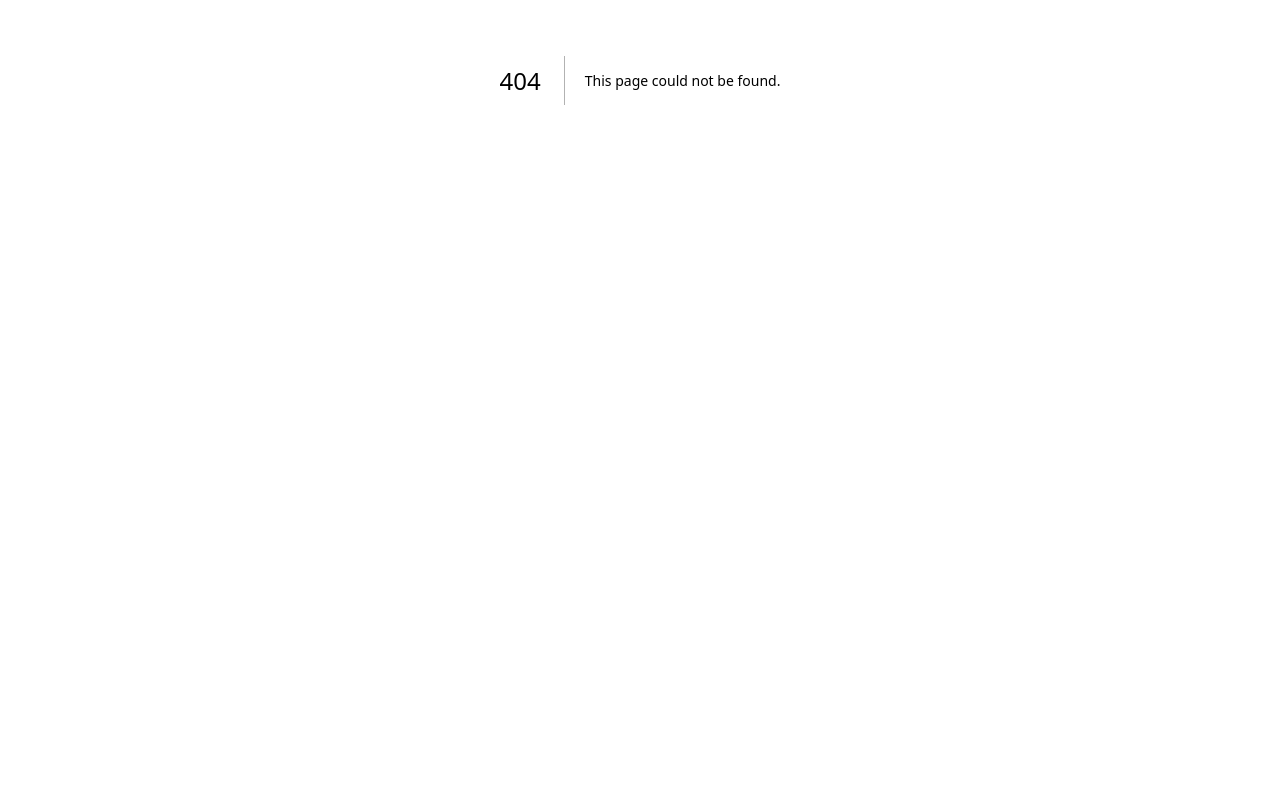
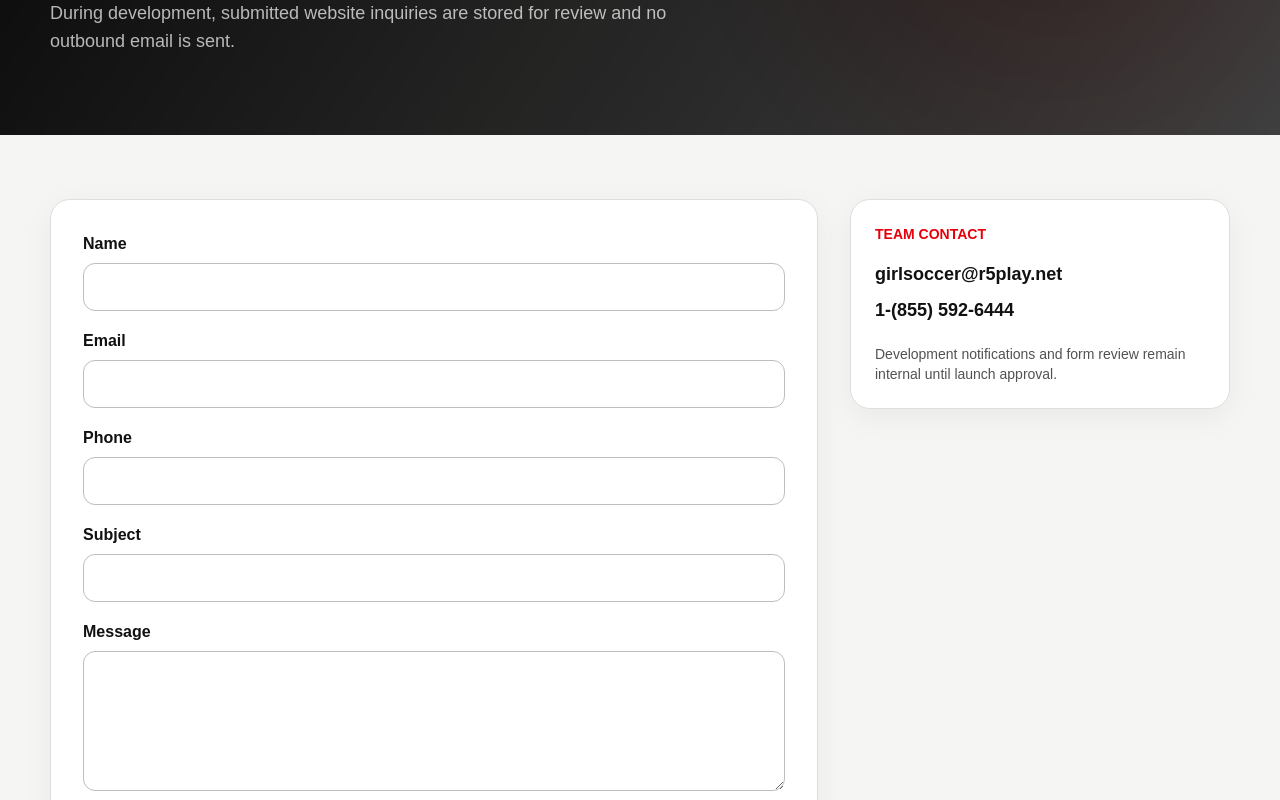
Before and after one commit to dang85ai/dg-claud, a Next.js app: page /contact in a window 1280 px wide. Before the commit this address had no page. Shown: the part 320-1120 px from the top of the page. Before the commit the page ends 800 px from the top, so only its background shows below. Built offline with nearby package versions, Linux system fonts and the light colour scheme; no server answers.

Commit message:
Build app/contact/page.tsx

```diff
--- /dev/null
+++ b/app/contact/page.tsx
@@ -0,0 +1,88 @@
+"use client";
+
+import { FormEvent, useState } from "react";
+import { DevelopmentBanner } from "@/components/DevelopmentBanner";
+import { PublicPageHero } from "@/components/PublicPageHero";
+import { PublicShell } from "@/components/PublicShell";
+import { endpoints, publicFetch } from "@/lib/api";
+
+export default function ContactPage() {
+  const [status, setStatus] = useState("");
+  const [loading, setLoading] = useState(false);
+
+  async function submit(event: FormEvent<HTMLFormElement>) {
+    event.preventDefault();
+    setLoading(true);
+    setStatus("");
+    const form = new FormData(event.currentTarget);
+    const body = Object.fromEntries(form.entries());
+
+    try {
+      const result = await publicFetch<{ message: string }>(endpoints.contact, {
+        method: "POST",
+        headers: { "Content-Type": "application/json" },
+        body: JSON.stringify(body)
+      });
+      setStatus(result.message);
+      event.currentTarget.reset();
+    } catch (error) {
+      setStatus(error instanceof Error ? error.message : "Unable to submit the form.");
+    } finally {
+      setLoading(false);
+    }
+  }
+
+  return (
+    <PublicShell>
+      <DevelopmentBanner />
+      <PublicPageHero
+        eyebrow="Get in Touch"
+        title="Contact the Team"
+        copy="During development, submitted website inquiries are stored for review and no outbound email is sent."
+      />
+      <section className="section">
+        <div className="container grid gap-8 lg:grid-cols-[1fr_380px]">
+          <form className="card p-6 md:p-8" onSubmit={submit}>
+            <div className="field-group">
+              <label className="field-label" htmlFor="name">Name</label>
+              <input className="field" id="name" name="name" required maxLength={120} />
+            </div>
+            <div className="field-group">
+              <label className="field-label" htmlFor="email">Email</label>
+              <input className="field" id="email" type="email" name="email" required maxLength={320} />
+            </div>
+            <div className="field-group">
+              <label className="field-label" htmlFor="phone">Phone</label>
+              <input className="field" id="phone" name="phone" maxLength={40} />
+            </div>
+            <div className="field-group">
+              <label className="field-label" htmlFor="subject">Subject</label>
+              <input className="field" id="subject" name="subject" maxLength={180} />
+            </div>
+            <div className="hidden" aria-hidden="true">
+              <label htmlFor="website">Website</label>
+              <input id="website" name="website" tabIndex={-1} autoComplete="off" />
+            </div>
+            <div className="field-group">
+              <label className="field-label" htmlFor="message">Message</label>
+              <textarea className="field" id="message" name="message" required maxLength={5000} />
+            </div>
+            <button disabled={loading} className="btn btn-primary" type="submit">
+              {loading ? "Submitting…" : "Submit Inquiry"}
+            </button>
+            {status ? <p className="notice mt-5 text-sm">{status}</p> : null}
+          </form>
+
+          <aside className="card h-fit p-6">
+            <div className="text-sm font-black uppercase text-red-600">Team Contact</div>
+            <div className="mt-4 text-lg font-black">girlsoccer@r5play.net</div>
+            <div className="mt-2 text-lg font-black">1-(855) 592-6444</div>
+            <p className="mt-5 text-sm text-neutral-600">
+              Development notifications and form review remain internal until launch approval.
+            </p>
+          </aside>
+        </div>
+      </section>
+    </PublicShell>
+  );
+}
```
